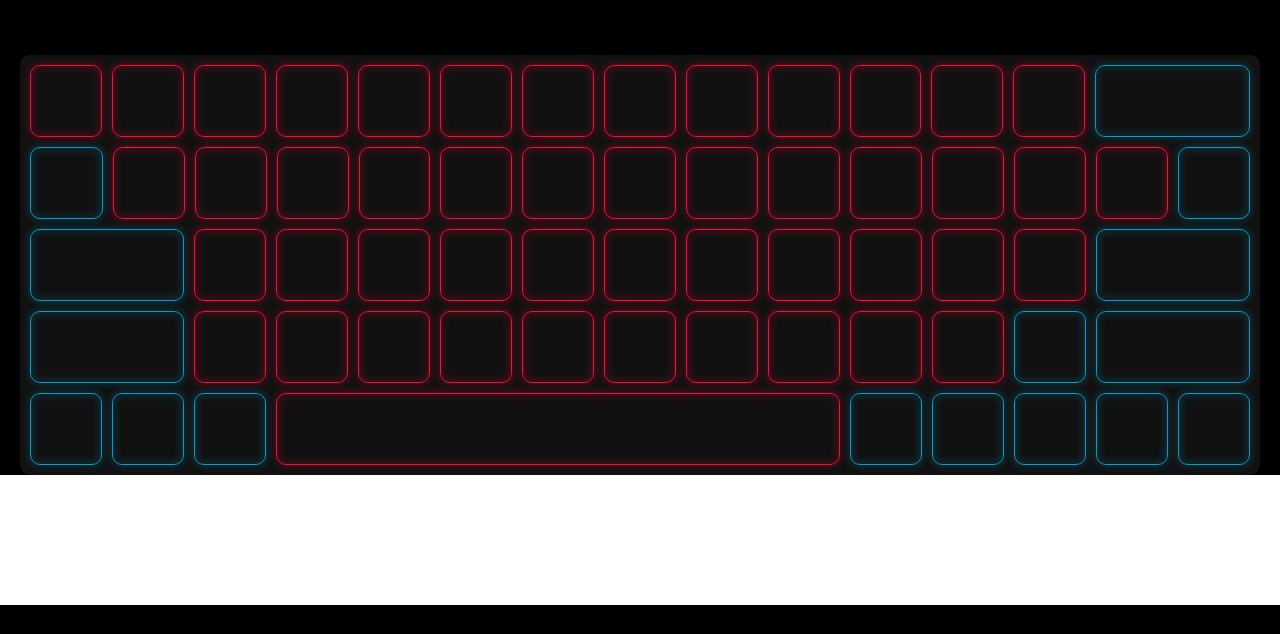
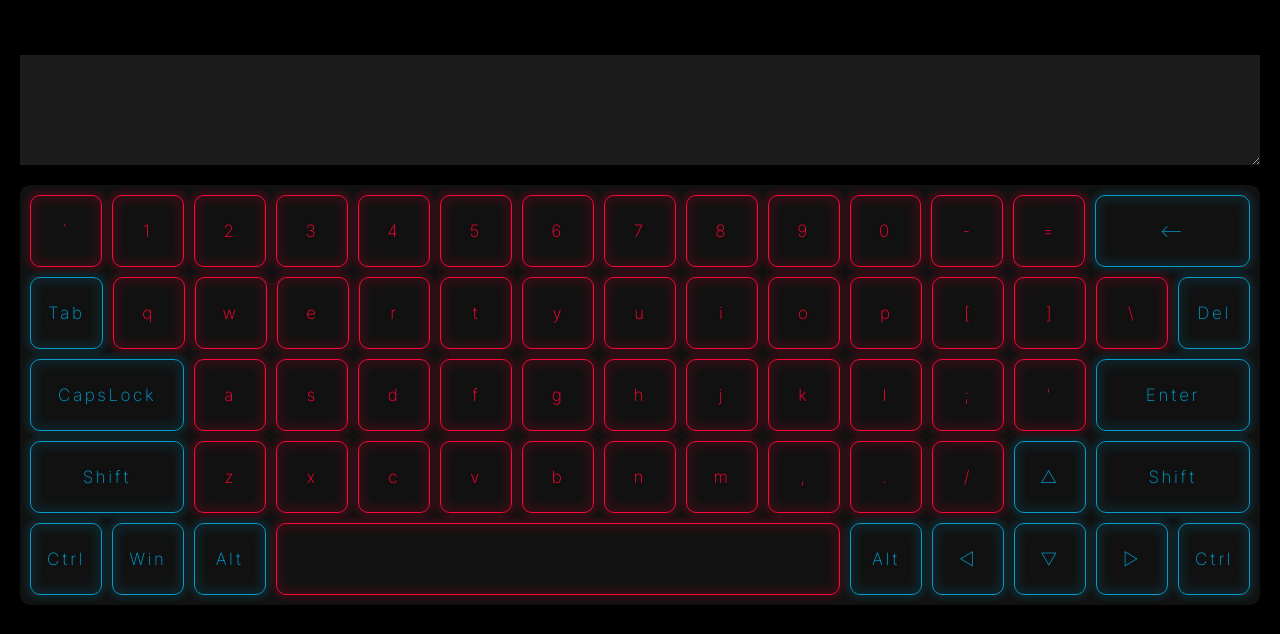
Before and after one commit to AtlasShd/Virtual-keyboard, a website: page Virtual-keyboard/src/index.html in a window 1280 px wide. Shown: the part 85-719 px from the top of the page. Drawn offline with nearby package versions, Linux system fonts and the light colour scheme; files that its build step writes are made by us from their sources; files whose address does not match are found by name.

Commit message:
feat: added keyboard styles

```diff
--- a/Virtual-keyboard/gulp/version.json
+++ b/Virtual-keyboard/gulp/version.json
@@ -1,3 +1,3 @@
 {
-    "main": "20220502224852"
+    "main": "20220503141054"
 }
--- a/Virtual-keyboard/src/index.html
+++ b/Virtual-keyboard/src/index.html
@@ -13,83 +13,83 @@
 			<div class="welcome__container container">
 				<div class="welcome__title title">Virtual keyboard</div>
 				<div class="welcome__body">
-					<div class="welcome__input">
-
+					<div class="welcome__textarea">
+						<textarea name="textarea" id="textarea" cols="30" rows="2"></textarea>
 					</div>
 					<div class="welcome__keyboard keyboard">
 						<div class="keyboard__row keyboard__first-row">
-							<div class="keyboard__key keyboard__not-func-key keyboard__fix-size" id="esc"></div>
-							<div class="keyboard__key keyboard__not-func-key keyboard__fix-size" id="one"></div>
-							<div class="keyboard__key keyboard__not-func-key keyboard__fix-size" id="two"></div>
-							<div class="keyboard__key keyboard__not-func-key keyboard__fix-size" id="three"></div>
-							<div class="keyboard__key keyboard__not-func-key keyboard__fix-size" id="four"></div>
-							<div class="keyboard__key keyboard__not-func-key keyboard__fix-size" id="five"></div>
-							<div class="keyboard__key keyboard__not-func-key keyboard__fix-size" id="six"></div>
-							<div class="keyboard__key keyboard__not-func-key keyboard__fix-size" id="seven"></div>
-							<div class="keyboard__key keyboard__not-func-key keyboard__fix-size" id="eight"></div>
-							<div class="keyboard__key keyboard__not-func-key keyboard__fix-size" id="nine"></div>
-							<div class="keyboard__key keyboard__not-func-key keyboard__fix-size" id="zero"></div>
-							<div class="keyboard__key keyboard__not-func-key keyboard__fix-size" id="minus"></div>
-							<div class="keyboard__key keyboard__not-func-key keyboard__fix-size" id="equal"></div>
-							<div class="keyboard__key keyboard__func-key keyboard__flex-size" id="backspace"></div>
+							<div class="keyboard__key keyboard__not-func-key keyboard__fix-size" id="esc">`</div>
+							<div class="keyboard__key keyboard__not-func-key keyboard__fix-size" id="one">1</div>
+							<div class="keyboard__key keyboard__not-func-key keyboard__fix-size" id="two">2</div>
+							<div class="keyboard__key keyboard__not-func-key keyboard__fix-size" id="three">3</div>
+							<div class="keyboard__key keyboard__not-func-key keyboard__fix-size" id="four">4</div>
+							<div class="keyboard__key keyboard__not-func-key keyboard__fix-size" id="five">5</div>
+							<div class="keyboard__key keyboard__not-func-key keyboard__fix-size" id="six">6</div>
+							<div class="keyboard__key keyboard__not-func-key keyboard__fix-size" id="seven">7</div>
+							<div class="keyboard__key keyboard__not-func-key keyboard__fix-size" id="eight">8</div>
+							<div class="keyboard__key keyboard__not-func-key keyboard__fix-size" id="nine">9</div>
+							<div class="keyboard__key keyboard__not-func-key keyboard__fix-size" id="zero">0</div>
+							<div class="keyboard__key keyboard__not-func-key keyboard__fix-size" id="minus">-</div>
+							<div class="keyboard__key keyboard__not-func-key keyboard__fix-size" id="equal">=</div>
+							<div class="keyboard__key keyboard__func-key keyboard__flex-size" id="backspace">&#10229;</div>
 						</div>
 						<div class="keyboard__row keyboard__second-row">
-							<div class="keyboard__key keyboard__func-key keyboard__flex-size" id="tab"></div>
-							<div class="keyboard__key keyboard__not-func-key keyboard__fix-size" id="q"></div>
-							<div class="keyboard__key keyboard__not-func-key keyboard__fix-size" id="w"></div>
-							<div class="keyboard__key keyboard__not-func-key keyboard__fix-size" id="e"></div>
-							<div class="keyboard__key keyboard__not-func-key keyboard__fix-size" id="r"></div>
-							<div class="keyboard__key keyboard__not-func-key keyboard__fix-size" id="t"></div>
-							<div class="keyboard__key keyboard__not-func-key keyboard__fix-size" id="y"></div>
-							<div class="keyboard__key keyboard__not-func-key keyboard__fix-size" id="u"></div>
-							<div class="keyboard__key keyboard__not-func-key keyboard__fix-size" id="i"></div>
-							<div class="keyboard__key keyboard__not-func-key keyboard__fix-size" id="o"></div>
-							<div class="keyboard__key keyboard__not-func-key keyboard__fix-size" id="p"></div>
-							<div class="keyboard__key keyboard__not-func-key keyboard__fix-size" id="left-square-bracket"></div>
-							<div class="keyboard__key keyboard__not-func-key keyboard__fix-size" id="right-square-bracket"></div>
-							<div class="keyboard__key keyboard__not-func-key keyboard__fix-size" id="backslash"></div>
-							<div class="keyboard__key keyboard__func-key keyboard__fix-size" id="del"></div>
+							<div class="keyboard__key keyboard__func-key keyboard__flex-size" id="tab">Tab</div>
+							<div class="keyboard__key keyboard__not-func-key keyboard__fix-size" id="q">q</div>
+							<div class="keyboard__key keyboard__not-func-key keyboard__fix-size" id="w">w</div>
+							<div class="keyboard__key keyboard__not-func-key keyboard__fix-size" id="e">e</div>
+							<div class="keyboard__key keyboard__not-func-key keyboard__fix-size" id="r">r</div>
+							<div class="keyboard__key keyboard__not-func-key keyboard__fix-size" id="t">t</div>
+							<div class="keyboard__key keyboard__not-func-key keyboard__fix-size" id="y">y</div>
+							<div class="keyboard__key keyboard__not-func-key keyboard__fix-size" id="u">u</div>
+							<div class="keyboard__key keyboard__not-func-key keyboard__fix-size" id="i">i</div>
+							<div class="keyboard__key keyboard__not-func-key keyboard__fix-size" id="o">o</div>
+							<div class="keyboard__key keyboard__not-func-key keyboard__fix-size" id="p">p</div>
+							<div class="keyboard__key keyboard__not-func-key keyboard__fix-size" id="left-square-bracket">[</div>
+							<div class="keyboard__key keyboard__not-func-key keyboard__fix-size" id="right-square-bracket">]</div>
+							<div class="keyboard__key keyboard__not-func-key keyboard__fix-size" id="backslash">\</div>
+							<div class="keyboard__key keyboard__func-key keyboard__fix-size" id="del">Del</div>
 						</div>
 						<div class="keyboard__row keyboard__third-row">
-							<div class="keyboard__key keyboard__func-key keyboard__flex-size" id="capslock"></div>
-							<div class="keyboard__key keyboard__not-func-key keyboard__fix-size" id="a"></div>
-							<div class="keyboard__key keyboard__not-func-key keyboard__fix-size" id="s"></div>
-							<div class="keyboard__key keyboard__not-func-key keyboard__fix-size" id="d"></div>
-							<div class="keyboard__key keyboard__not-func-key keyboard__fix-size" id="f"></div>
-							<div class="keyboard__key keyboard__not-func-key keyboard__fix-size" id="g"></div>
-							<div class="keyboard__key keyboard__not-func-key keyboard__fix-size" id="h"></div>
-							<div class="keyboard__key keyboard__not-func-key keyboard__fix-size" id="j"></div>
-							<div class="keyboard__key keyboard__not-func-key keyboard__fix-size" id="k"></div>
-							<div class="keyboard__key keyboard__not-func-key keyboard__fix-size" id="l"></div>
-							<div class="keyboard__key keyboard__not-func-key keyboard__fix-size" id="semicolon"></div>
-							<div class="keyboard__key keyboard__not-func-key keyboard__fix-size" id="single-quote"></div>
-							<div class="keyboard__key keyboard__func-key keyboard__flex-size" id="enter"></div>
+							<div class="keyboard__key keyboard__func-key keyboard__flex-size" id="capslock">CapsLock</div>
+							<div class="keyboard__key keyboard__not-func-key keyboard__fix-size" id="a">a</div>
+							<div class="keyboard__key keyboard__not-func-key keyboard__fix-size" id="s">s</div>
+							<div class="keyboard__key keyboard__not-func-key keyboard__fix-size" id="d">d</div>
+							<div class="keyboard__key keyboard__not-func-key keyboard__fix-size" id="f">f</div>
+							<div class="keyboard__key keyboard__not-func-key keyboard__fix-size" id="g">g</div>
+							<div class="keyboard__key keyboard__not-func-key keyboard__fix-size" id="h">h</div>
+							<div class="keyboard__key keyboard__not-func-key keyboard__fix-size" id="j">j</div>
+							<div class="keyboard__key keyboard__not-func-key keyboard__fix-size" id="k">k</div>
+							<div class="keyboard__key keyboard__not-func-key keyboard__fix-size" id="l">l</div>
+							<div class="keyboard__key keyboard__not-func-key keyboard__fix-size" id="semicolon">;</div>
+							<div class="keyboard__key keyboard__not-func-key keyboard__fix-size" id="single-quote">'</div>
+							<div class="keyboard__key keyboard__func-key keyboard__flex-size" id="enter">Enter</div>
 						</div>
 						<div class="keyboard__row keyboard__fourth-row">
-							<div class="keyboard__key keyboard__func-key keyboard__flex-size" id="left-shift"></div>
-							<div class="keyboard__key keyboard__not-func-key keyboard__fix-size" id="z"></div>
-							<div class="keyboard__key keyboard__not-func-key keyboard__fix-size" id="x"></div>
-							<div class="keyboard__key keyboard__not-func-key keyboard__fix-size" id="c"></div>
-							<div class="keyboard__key keyboard__not-func-key keyboard__fix-size" id="v"></div>
-							<div class="keyboard__key keyboard__not-func-key keyboard__fix-size" id="b"></div>
-							<div class="keyboard__key keyboard__not-func-key keyboard__fix-size" id="n"></div>
-							<div class="keyboard__key keyboard__not-func-key keyboard__fix-size" id="m"></div>
-							<div class="keyboard__key keyboard__not-func-key keyboard__fix-size" id="comma"></div>
-							<div class="keyboard__key keyboard__not-func-key keyboard__fix-size" id="dot"></div>
-							<div class="keyboard__key keyboard__not-func-key keyboard__fix-size" id="slash"></div>
-							<div class="keyboard__key keyboard__func-key keyboard__fix-size" id="up-arrow"></div>
-							<div class="keyboard__key keyboard__func-key keyboard__flex-size" id="right-shift"></div>
+							<div class="keyboard__key keyboard__func-key keyboard__flex-size" id="left-shift">Shift</div>
+							<div class="keyboard__key keyboard__not-func-key keyboard__fix-size" id="z">z</div>
+							<div class="keyboard__key keyboard__not-func-key keyboard__fix-size" id="x">x</div>
+							<div class="keyboard__key keyboard__not-func-key keyboard__fix-size" id="c">c</div>
+							<div class="keyboard__key keyboard__not-func-key keyboard__fix-size" id="v">v</div>
+							<div class="keyboard__key keyboard__not-func-key keyboard__fix-size" id="b">b</div>
+							<div class="keyboard__key keyboard__not-func-key keyboard__fix-size" id="n">n</div>
+							<div class="keyboard__key keyboard__not-func-key keyboard__fix-size" id="m">m</div>
+							<div class="keyboard__key keyboard__not-func-key keyboard__fix-size" id="comma">,</div>
+							<div class="keyboard__key keyboard__not-func-key keyboard__fix-size" id="dot">.</div>
+							<div class="keyboard__key keyboard__not-func-key keyboard__fix-size" id="slash">/</div>
+							<div class="keyboard__key keyboard__func-key keyboard__fix-size" id="up-arrow">△</div>
+							<div class="keyboard__key keyboard__func-key keyboard__flex-size" id="right-shift">Shift</div>
 						</div>
 						<div class="keyboard__row keyboard__fifth-row">
-							<div class="keyboard__key keyboard__func-key keyboard__fix-size" id="left-ctrl"></div>
-							<div class="keyboard__key keyboard__func-key keyboard__fix-size" id="win"></div>
-							<div class="keyboard__key keyboard__func-key keyboard__fix-size" id="left-alt"></div>
+							<div class="keyboard__key keyboard__func-key keyboard__fix-size" id="left-ctrl">Ctrl</div>
+							<div class="keyboard__key keyboard__func-key keyboard__fix-size" id="win">Win</div>
+							<div class="keyboard__key keyboard__func-key keyboard__fix-size" id="left-alt">Alt</div>
 							<div class="keyboard__key keyboard__not-func-key keyboard__flex-size" id="space"></div>
-							<div class="keyboard__key keyboard__func-key keyboard__fix-size" id="right-alt"></div>
-							<div class="keyboard__key keyboard__func-key keyboard__fix-size" id="left-arrow"></div>
-							<div class="keyboard__key keyboard__func-key keyboard__fix-size" id="up-arrow"></div>
-							<div class="keyboard__key keyboard__func-key keyboard__fix-size" id="right-arrow"></div>
-							<div class="keyboard__key keyboard__func-key keyboard__fix-size" id="right-ctrl"></div>
+							<div class="keyboard__key keyboard__func-key keyboard__fix-size" id="right-alt">Alt</div>
+							<div class="keyboard__key keyboard__func-key keyboard__fix-size" id="left-arrow">◁</div>
+							<div class="keyboard__key keyboard__func-key keyboard__fix-size" id="down-arrow">▽</div>
+							<div class="keyboard__key keyboard__func-key keyboard__fix-size" id="right-arrow">▷</div>
+							<div class="keyboard__key keyboard__func-key keyboard__fix-size" id="right-ctrl">Ctrl</div>
 						</div>
 					</div>
 				</div>
--- a/Virtual-keyboard/src/scss/fonts.scss
+++ b/Virtual-keyboard/src/scss/fonts.scss
@@ -8,21 +8,14 @@
 @font-face{
 	font-family: Inter;
 	font-display: swap;
+	src: url("../fonts/Inter-ExtraLight.woff2") format("woff2"), url("../fonts/Inter-ExtraLight.woff") format("woff");
+	font-weight: 200;
+	font-style: normal;
+}
+@font-face{
+	font-family: Inter;
+	font-display: swap;
 	src: url("../fonts/Inter-Regular.woff2") format("woff2"), url("../fonts/Inter-Regular.woff") format("woff");
 	font-weight: 400;
 	font-style: normal;
 }
-@font-face{
-	font-family: Merriweather;
-	font-display: swap;
-	src: url("../fonts/Merriweather-Bold.woff2") format("woff2"), url("../fonts/Merriweather-Bold.woff") format("woff");
-	font-weight: 700;
-	font-style: normal;
-}
-@font-face{
-	font-family: Merriweather;
-	font-display: swap;
-	src: url("../fonts/Merriweather-Regular.woff2") format("woff2"), url("../fonts/Merriweather-Regular.woff") format("woff");
-	font-weight: 400;
-	font-style: normal;
-}
--- a/Virtual-keyboard/src/scss/style.scss
+++ b/Virtual-keyboard/src/scss/style.scss
@@ -6,6 +6,12 @@
 	--gold: #bdae82;
 	--white: #fff;
 	--matte-black: #1c1c1c;
+	--red: #ff0739;
+	--opacity-red: #ff073920;
+	--blue: #079cca;
+	--opacity-blue: #079cca20;
+	--sky: #f9b5fd;
+	--opacity-sky: #f9b5fd20;
 }
 
 html {
@@ -43,14 +49,15 @@ html {
 }
 
 .title {
-	font-family: Merriweather;
-	font-size: 40px;
+	font-family: Inter;
+	font-size: 48px;
 	font-style: normal;
-	font-weight: 700;
+	font-weight: 200;
 	line-height: 80px;
 	text-align: center;
-	letter-spacing: 0em;
-	color: var(--gold);
+	letter-spacing: 2px;
+	color: var(--blue);
+	text-shadow: 0 1px 5px var(--blue), 0 -1px 5px var(--blue);
 	max-width: 700px;
 	width: 100%;
 	height: 80px;
@@ -108,20 +115,65 @@ footer {
 // keyboard section
 
 .welcome {
+	height: 100%;
 
-	&__container {}
+	&__container {
+		display: flex;
+		flex-direction: column;
+	}
 
-	&__title {}
+	&__title {
+		flex: 0 0 auto;
+	}
 
-	&__body {}
+	&__body {
+		flex: 1 0 auto;
+		display: grid;
+		grid-template-rows: 1fr auto;
+	}
 
-	&__input {}
+	&__textarea {
+		display: flex;
+		justify-content: center;
+		align-items: start;
+		max-width: 1240px;
+		padding-bottom: 20px;
+
+		& textarea {
+			max-width: calc(100vw - 40px);
+			padding: 10px;
+			background: var(--matte-black);
+			width: 100%;
+			height: 100%;
+			min-height: 48px;
+			min-width: 220px;
+			color: var(--red);
+			font-size: 18px;
+			font-weight: 200;
+			letter-spacing: 3px;
+			line-height: 24px;
+			text-shadow: 0 1px 5px var(--red), 0 -1px 5px var(--red);
+		}
+	}
 
 	&__keyboard {}
+
+	@media (max-width: 768px) {
+		&__textarea {
+
+			& textarea {
+				max-width: calc(100vw - 20px);
+				font-size: 14px;
+				letter-spacing: 2px;
+				line-height: 18px;
+			}
+		}
+	}
 }
 
 .keyboard {
 	width: 100%;
+	max-width: calc(100vw - 40px);
 	aspect-ratio: 700 / 237;
 	background: #111111;
 	padding: 10px;
@@ -139,25 +191,38 @@ footer {
 	}
 
 	&__key {
+		display: flex;
+		justify-content: center;
+		align-items: center;
+		font-size: 17px;
+		font-weight: 200;
+		letter-spacing: 0.15em;
+		line-height: 0;
 		height: 100%;
 		border-radius: 10px;
-		transition: box-shadow 0.5s ease-out 0s, border 0.5s ease-out 0s, border-radius 0.1s ease-out 0s;
+		transition: box-shadow 0.25s ease-out 0s, border 0.5s ease-out 0s, border-radius 0.125s ease-out 0s, color 0.5s ease-out 0s;
+		cursor: pointer;
 
 		&:hover {
-			border: 1px solid #f9b5fd;
-			box-shadow: 0px 0px 5px 5px #f9b5fd20, 0px 0px 0px 0px #f9b5fd20 inset;
-			border-radius: 2px;
+			color: var(--sky);
+			border: 1px solid var(--sky);
+			box-shadow: 0px 0px 5px 5px var(--opacity-sky), 0px 0px 0px 0px var(--opacity-sky) inset;
+			border-radius: 0;
 		}
 	}
 
 	&__not-func-key {
-		border: 1px solid #ff073a;
-		box-shadow: 0px 0px 4px 4px #ff073920, 0px 0px 5px 5px #ff073920 inset;
+		color: var(--red);
+		text-shadow: 0 1px 5px var(--opacity-red), 0 -1px 5px var(--opacity-red);
+		border: 1px solid var(--red);
+		box-shadow: 0px 0px 5px 5px var(--opacity-red), 0px 0px 8px 6px var(--opacity-red) inset;
 	}
 
 	&__func-key {
-		border: 1px solid #079cca;
-		box-shadow: 0px 0px 4px 4px #079cca20, 0px 0px 5px 5px #079cca20 inset;
+		color: var(--blue);
+		text-shadow: 0 1px 5px var(--opacity-blue), 0 -1px 5px var(--opacity-blue);
+		border: 1px solid var(--blue);
+		box-shadow: 0px 0px 5px 5px var(--opacity-blue), 0px 0px 8px 6px var(--opacity-blue) inset;
 	}
 
 	&__fix-size {
@@ -177,6 +242,24 @@ footer {
 	&__fourth-row {}
 
 	&__fifth-row {}
+
+	@media (max-width: 768px) {
+		row-gap: 5px;
+		border-radius: 0;
+		padding: 5px;
+		max-width: 100vw;
+
+		&__row {
+			column-gap: 5px;
+			height: calc(20% - 4px);
+		}
+
+		&__key {
+			border-radius: 5px;
+			font-size: 12px;
+			letter-spacing: 0.1em;
+		}
+	}
 }
 
 
@@ -198,12 +281,17 @@ footer {
 		& a {
 			display: flex;
 			align-items: center;
+			color: var(--white);
+			font-weight: 200;
+			letter-spacing: 3px;
+			transition: text-shadow 0.25s ease-out 0s, color 0.25s ease-out 0s;
 
 			&:hover {
-				color: var(--gold);
+				color: var(--blue);
+				text-shadow: 0 1px 5px var(--blue), 0 -1px 5px var(--blue);
 
 				& svg {
-					fill: var(--gold);
+					fill: var(--blue);
 				}
 			}
 		}
@@ -219,6 +307,9 @@ footer {
 	&__year {
 		display: flex;
 		width: auto;
+		color: var(--white);
+		font-weight: 200;
+		letter-spacing: 3px;
 	}
 
 	&__company {}
```
Also changed, not shown: Virtual-keyboard/dist/css/style.min.css, Virtual-keyboard/dist/fonts/Inter-ExtraLight.woff (added), Virtual-keyboard/dist/fonts/Inter-ExtraLight.woff2 (added), Virtual-keyboard/dist/fonts/Merriweather-Bold.woff (deleted), Virtual-keyboard/dist/fonts/Merriweather-Bold.woff2 (deleted), Virtual-keyboard/dist/fonts/Merriweather-Regular.woff (deleted), Virtual-keyboard/dist/fonts/Merriweather-Regular.woff2 (deleted), Virtual-keyboard/dist/index.html, Virtual-keyboard/src/fonts/Inter-ExtraLight.ttf (added), Virtual-keyboard/src/fonts/Merriweather-Bold.ttf (deleted), Virtual-keyboard/src/fonts/Merriweather-Regular.ttf (deleted).
